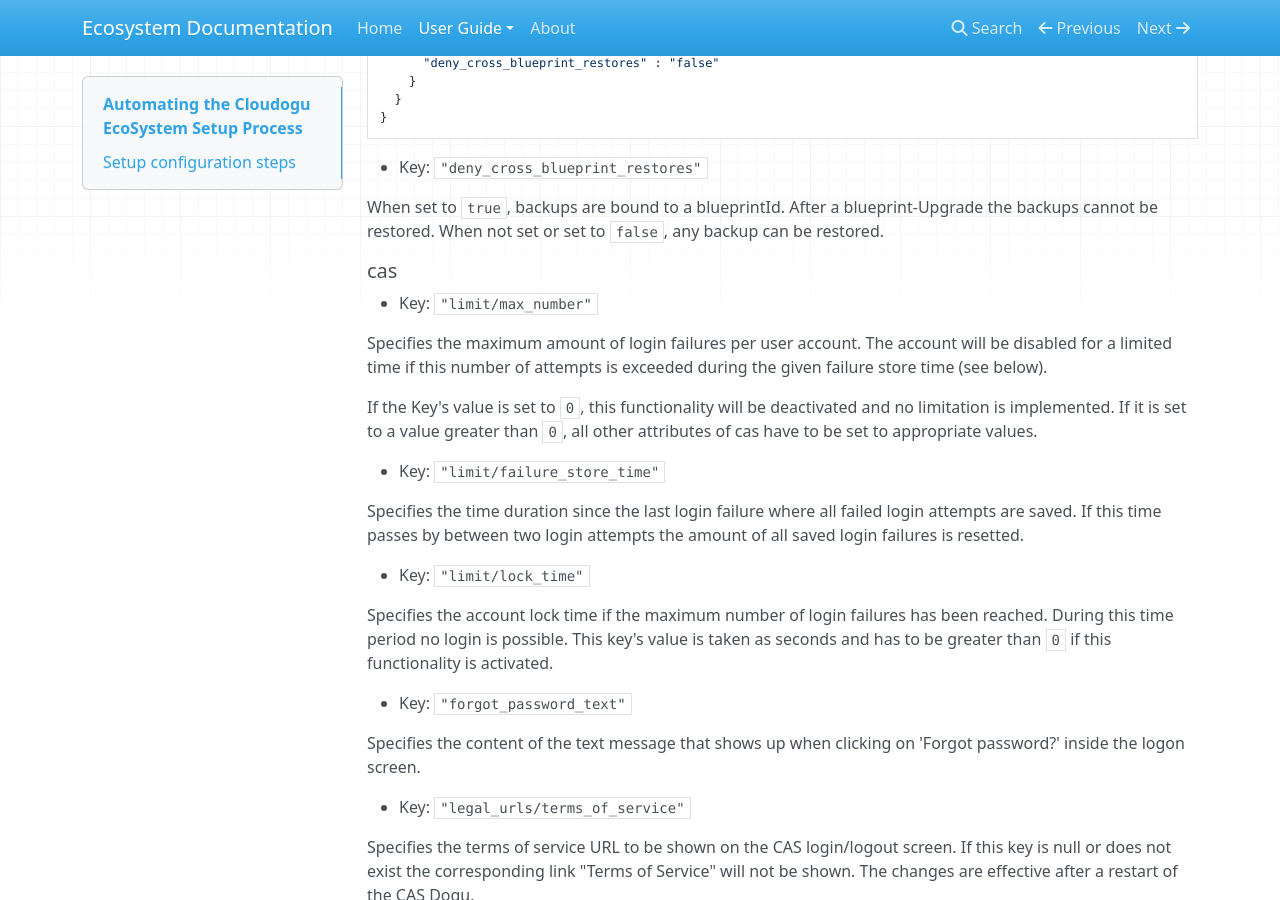
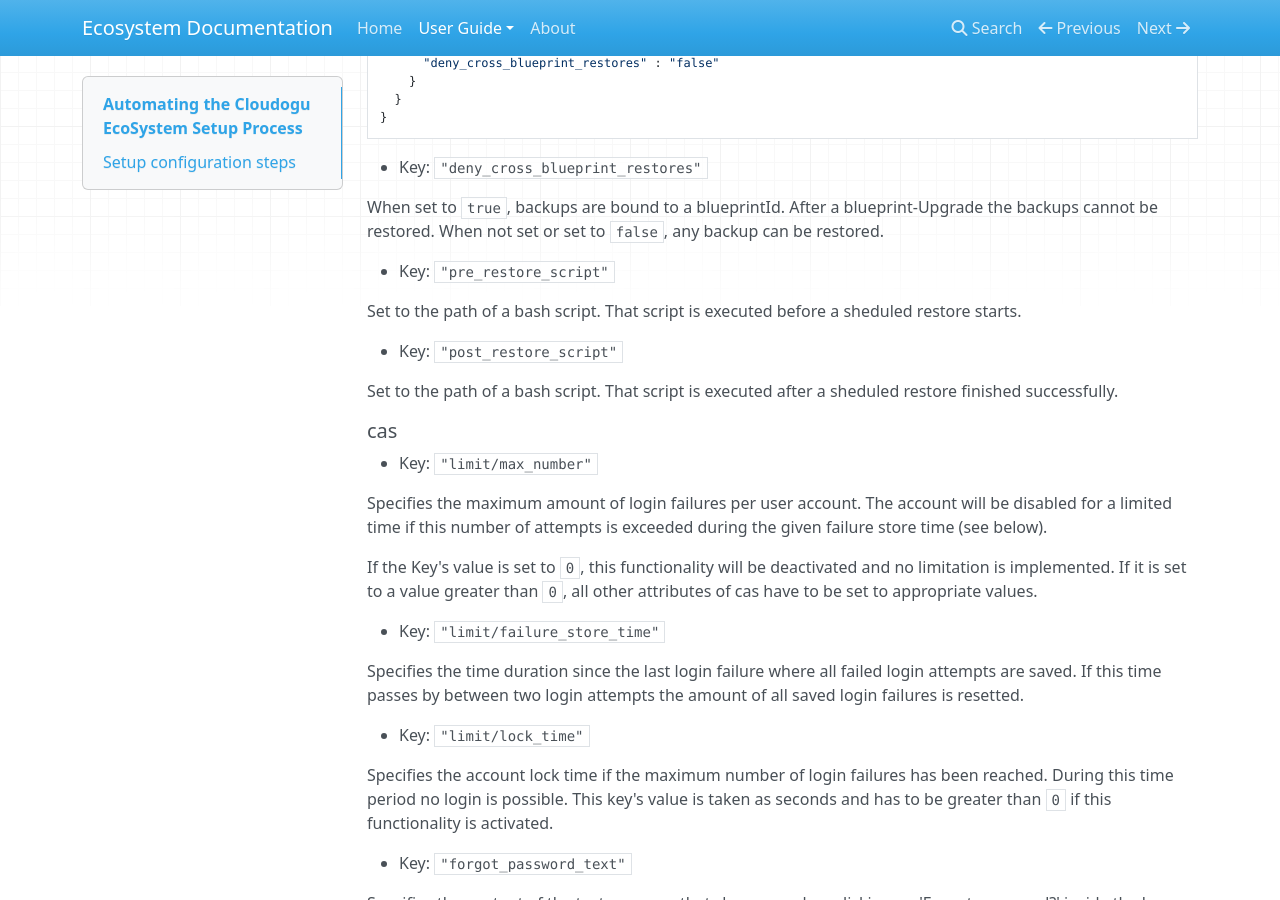
Before and after one commit to cloudogu/ecosystem, an MkDocs documentation site: the page built from docs/docs/user-guide/setup-json.md, in a window 1280 px wide and 900 px high, scrolled down 9170 px. Built offline with MkDocs 1.6.1, drawn with Linux system fonts in a browser that asks for light colours; nearby versions of some CDN libraries; old or Windows-style settings are respelled for this version of MkDocs.

Commit message:
#387 Update setup.json documentation

```diff
--- a/docs/docs/user-guide/setup-json.md
+++ b/docs/docs/user-guide/setup-json.md
@@ -403,6 +403,14 @@ The following objects are examples:
   When set to `true`, backups are bound to a blueprintId. After a blueprint-Upgrade the backups cannot be restored.
   When not set or set to `false`, any backup can be restored.
 
+- Key: `"pre_restore_script"`
+
+  Set to the path of a bash script. That script is executed before a sheduled restore starts.
+
+- Key: `"post_restore_script"`
+
+  Set to the path of a bash script. That script is executed after a sheduled restore finished successfully.
+
 ##### cas
 
 - Key: ` "limit/max_number"`
```
